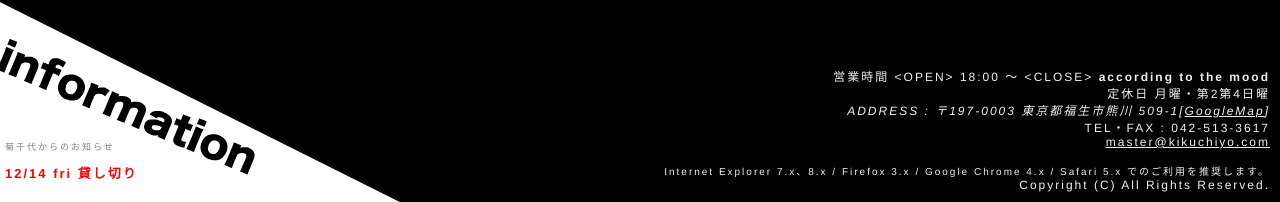
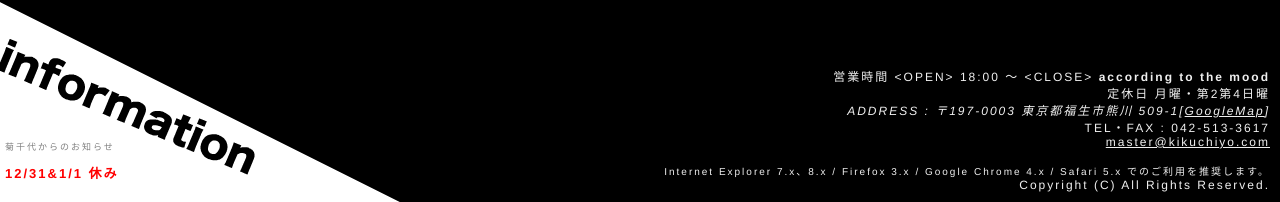
Before and after one commit to live-kikuchiyo/live-kikuchiyo.github.io, a Jekyll site: the page built from index.html, in a window 1280 px wide. Shown: the part 698-900 px from the top of the page. Built offline with Jekyll 4.4.1, drawn with Linux system fonts in a browser that asks for light colours; nearby versions of some CDN libraries.

Commit message:
Update index.html

```diff
--- a/index.html
+++ b/index.html
@@ -17,7 +17,7 @@ title: トップ
 				<br />
 				<br />
 				<b style="color: red;">
-				12/14 fri 貸し切り
+				12/31&1/1 休み
 
 
 				<br/>
```
